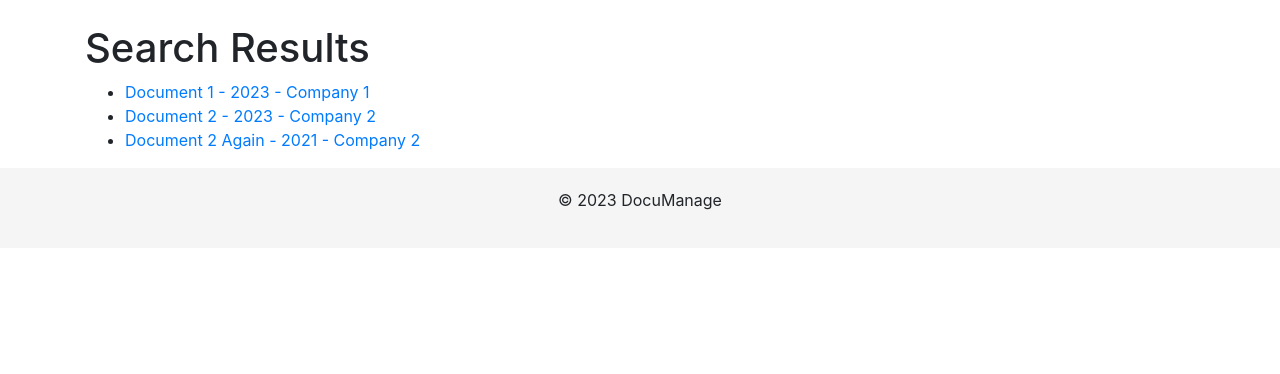
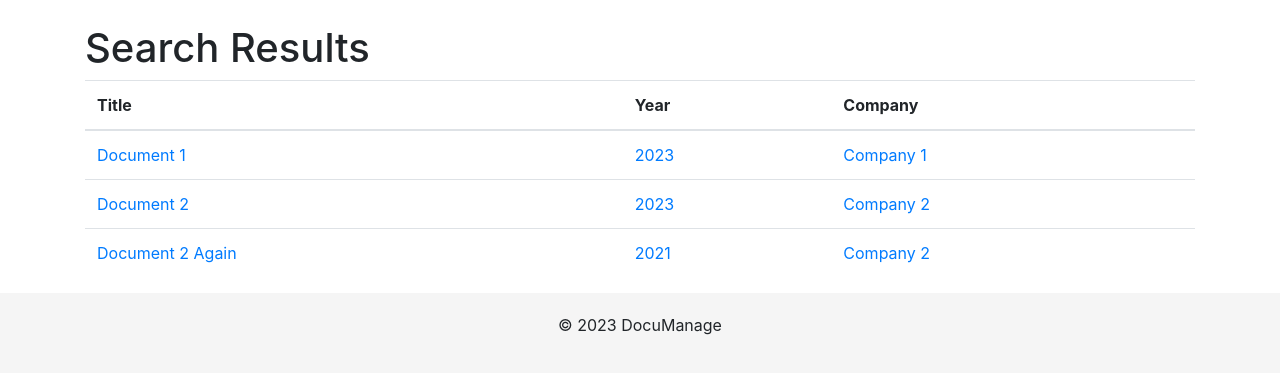
Before and after one commit to chrismin13/DocuManager, a Django app: page /search/ in a window 1280 px wide. Shown: the part 56-430 px from the top of the page. Run offline with Django 4.2, Linux system fonts and the light colour scheme; data comes from the database, SQL or seed files in the repository; both versions use the stored data as it was after the commit; some libraries are stand-ins or nearby versions.

Commit message:
Fancier search

```diff
--- a/documents/templates/documents/search_results.html
+++ b/documents/templates/documents/search_results.html
@@ -2,15 +2,26 @@
 
 {% block content %}
     <h1>Search Results</h1>
-    <ul>
-        {% for document in documents %}
-            <li>
-                <a href="{% url 'document_detail' document.company.slug document.year document.slug %}">
-                    {{ document.title }} - {{ document.year }} - {{ document.company.name }}
-                </a>
-            </li>
-        {% empty %}
-            <li>No documents found.</li>
-        {% endfor %}
-    </ul>
+    {% if documents %}
+        <table class="table">
+            <thead>
+                <tr>
+                    <th>Title</th>
+                    <th>Year</th>
+                    <th>Company</th>
+                </tr>
+            </thead>
+            <tbody>
+                {% for document in documents %}
+                    <tr class="clickable-row" onclick="window.location='{% url 'document_detail' document.company.slug document.year document.slug %}';">
+                        <td>{{ document.title }}</td>
+                        <td>{{ document.year }}</td>
+                        <td>{{ document.company.name }}</td>
+                    </tr>
+                {% endfor %}
+            </tbody>
+        </table>
+    {% else %}
+        <p>No documents found.</p>
+    {% endif %}
 {% endblock %}
```
Also changed, not shown: db.sqlite3.
